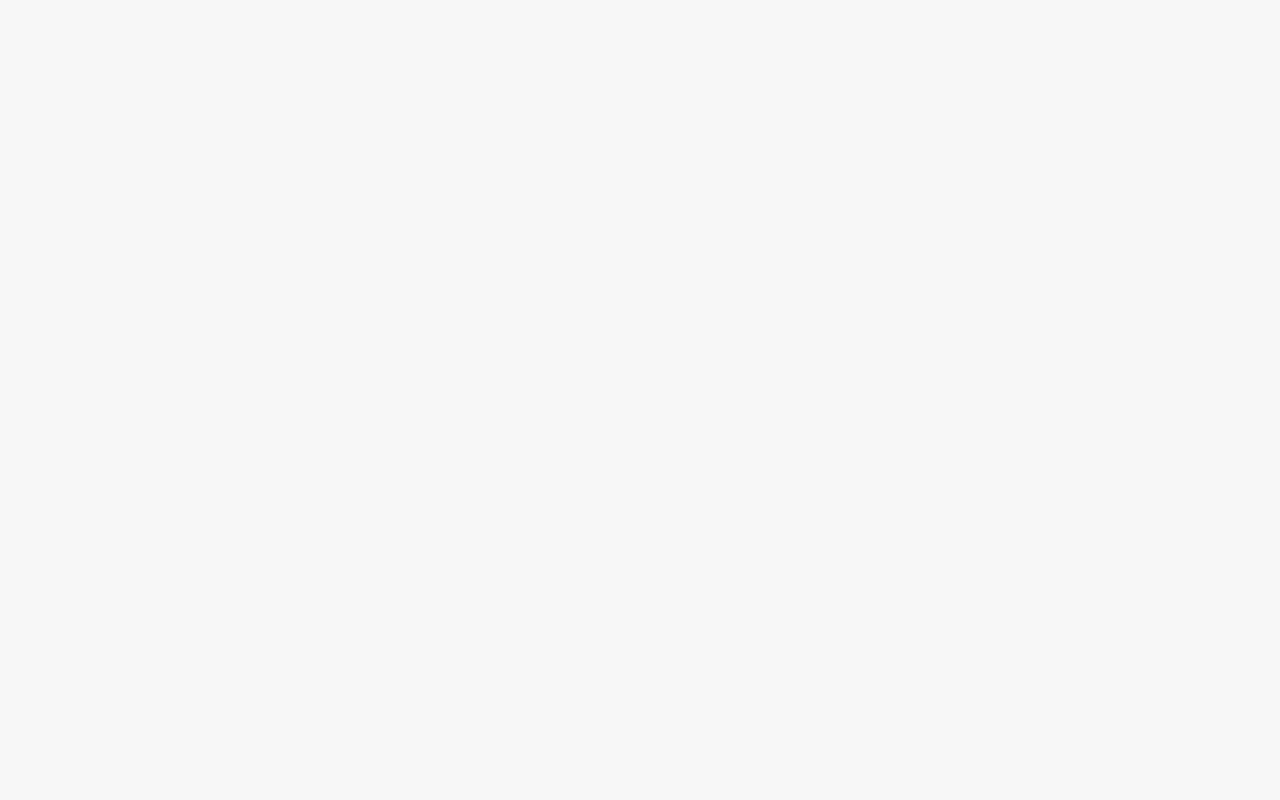
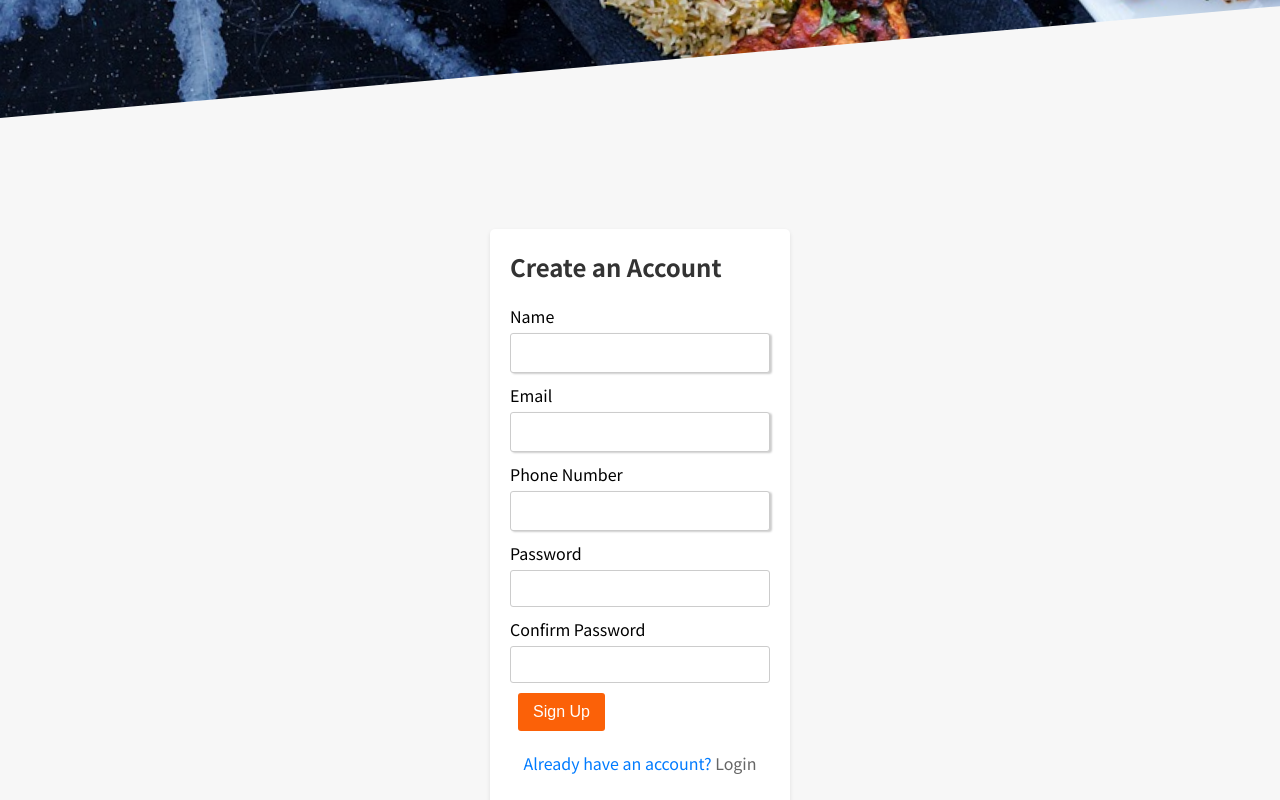
Before and after one commit to kelvinclere/kibandaski, a React (Create React App) app: page /signup in a window 1280 px wide. Shown: the part 280-1080 px from the top of the page. Before the commit the page ends 800 px from the top, so only its background shows below. Built offline with nearby package versions, Linux system fonts and the light colour scheme.

Commit message:
This commit creates the Signup page

```diff
--- a/src/App.js
+++ b/src/App.js
@@ -5,7 +5,8 @@ import Cart from "./components/Cart/Cart";
 import CartProvider from "./store/CartProvider";
 import LogInPage from "./components/layout/LogInPage";
 import Footer from "./components/layout/Footer";
-import { BrowserRouter as Router, Route, Switch } from 'react-router-dom';
+import { BrowserRouter as Router, Route, Switch, Link } from 'react-router-dom';
+import SignUpPage from "./components/layout/SignUpPage";
 
 function App() {
   const [cartIsShown, setCartIsShown] = useState(false);
@@ -20,21 +21,21 @@ function App() {
 
   return (
     <Router>
-      <Switch>
-        <Route path="/login" component={LogInPage} />
-        <Route path="/" exact>
       <div>
         {cartIsShown && <Cart onClose={hideCartHandler} />}
         <Header onShowCart={showCartHandler} />
 
         <main>
-              <Meals />
+          <Switch>
+
+            <Route path="/login" component={LogInPage} />
+            <Route path="/signup" component={SignUpPage} />
+            <Route path="/" exact component={Meals} />
+          </Switch>
         </main>
 
         <Footer />
       </div>
-        </Route>
-      </Switch>
     </Router>
   );
 }
--- a/src/components/layout/LogInPage.js
+++ b/src/components/layout/LogInPage.js
@@ -1,5 +1,6 @@
 import React, { useState } from 'react';
 import styles from './LogInPage.module.css';
+import { Link } from 'react-router-dom';
 
 const LoginPage = () => {
   const [email, setEmail] = useState("");
@@ -10,6 +11,11 @@ const LoginPage = () => {
     e.preventDefault();
     const info = { email: email, passw: passw };
     setDataInput([info]);
+  };
+
+  const handleSignUpClick = () => {
+    // Add code here to handle the sign-up action
+    console.log("Sign Up text clicked");
   };
 
   return (
@@ -27,6 +33,9 @@ const LoginPage = () => {
           </div>
           <button type="submit">Login</button>
         </form>
+        <div className={styles["signup-text"]}>
+        <p>Don't have an account? <Link to="/signup">Click here to SignUp</Link></p>
+        </div>
       </div>
     </div>
   );
--- a/src/components/layout/LogInPage.module.css
+++ b/src/components/layout/LogInPage.module.css
@@ -46,3 +46,16 @@
 .login-form button:hover {
   background-color: #0056b3;
 }
+
+.signup-text {
+  text-align: center;
+  margin-top: 20px;
+  font-size: 16px;
+  cursor: pointer;
+  color: #007bff;
+
+}
+
+.signup-text:hover {
+  text-decoration: underline;
+}
--- /dev/null
+++ b/src/components/layout/SignUpPage.js
@@ -0,0 +1,84 @@
+import React, { useState } from 'react';
+import styles from './LogInPage.module.css';
+import { Link } from 'react-router-dom';
+
+const SignUpPage = () => {
+  const [name, setName] = useState("");
+  const [email, setEmail] = useState("");
+  const [phoneNumber, setPhoneNumber] = useState("");
+  const [password, setPassword] = useState("");
+  const [confirmPassword, setConfirmPassword] = useState("");
+
+  const handleSubmit = (e) => {
+    e.preventDefault();
+    // Validate and handle the sign-up data here
+    // You can add your validation logic and API requests
+  };
+
+  return (
+    <div className={styles["login-container"]}>
+      <div className={styles["login-form"]}>
+        <h1>Create an Account</h1>
+        <form onSubmit={handleSubmit}>
+          <div>
+            <label htmlFor="name">Name</label>
+            <input
+              type="text"
+              name="name"
+              id="name"
+              value={name}
+              onChange={(e) => setName(e.target.value)}
+            />
+          </div>
+          <div>
+            <label htmlFor="email">Email</label>
+            <input
+              type="text"
+              name="email"
+              id="email"
+              value={email}
+              onChange={(e) => setEmail(e.target.value)}
+            />
+          </div>
+          <div>
+            <label htmlFor="phoneNumber">Phone Number</label>
+            <input
+              type="text"
+              name="phoneNumber"
+              id="phoneNumber"
+              value={phoneNumber}
+              onChange={(e) => setPhoneNumber(e.target.value)}
+            />
+          </div>
+          <div>
+            <label htmlFor="password">Password</label>
+            <input
+              type="password"
+              name="password"
+              id="password"
+              value={password}
+              onChange={(e) => setPassword(e.target.value)}
+            />
+          </div>
+          <div>
+            <label htmlFor="confirmPassword">Confirm Password</label>
+            <input
+              type="password"
+              name="confirmPassword"
+              id="confirmPassword"
+              value={confirmPassword}
+              onChange={(e) => setConfirmPassword(e.target.value)}
+            />
+          </div>
+          <button type="submit">Sign Up</button>
+        </form>
+        <div className={styles["signup-text"]}>
+        <p>Already have an account? <Link to="/login">Login</Link></p>
+      </div>
+      </div>
+
+    </div>
+  );
+};
+
+export default SignUpPage;
```
Also changed, not shown: src/components/layout/SignUpPage.module.css (added, +62 -0 lines). Lines whose indentation alone changed are shown as unchanged.
